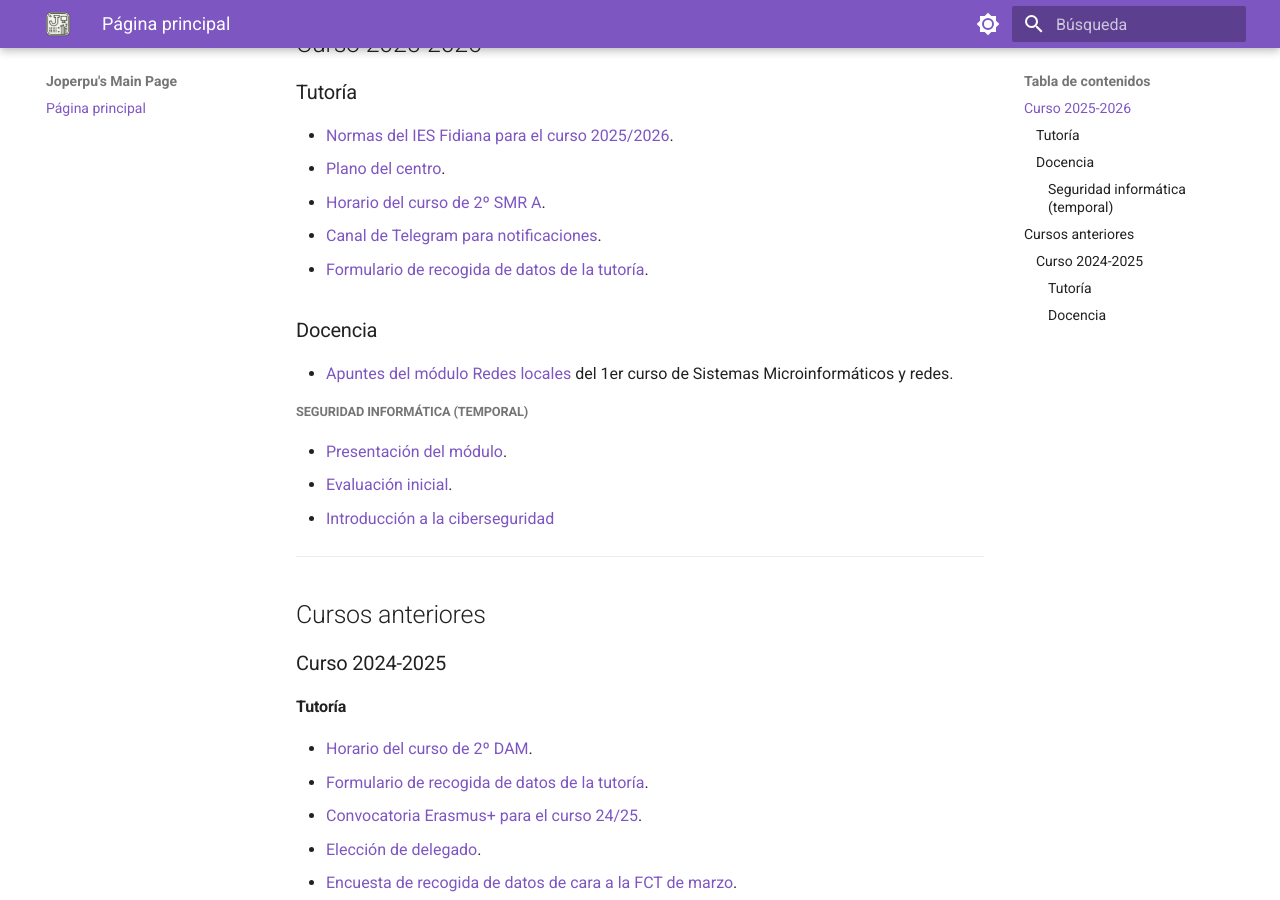
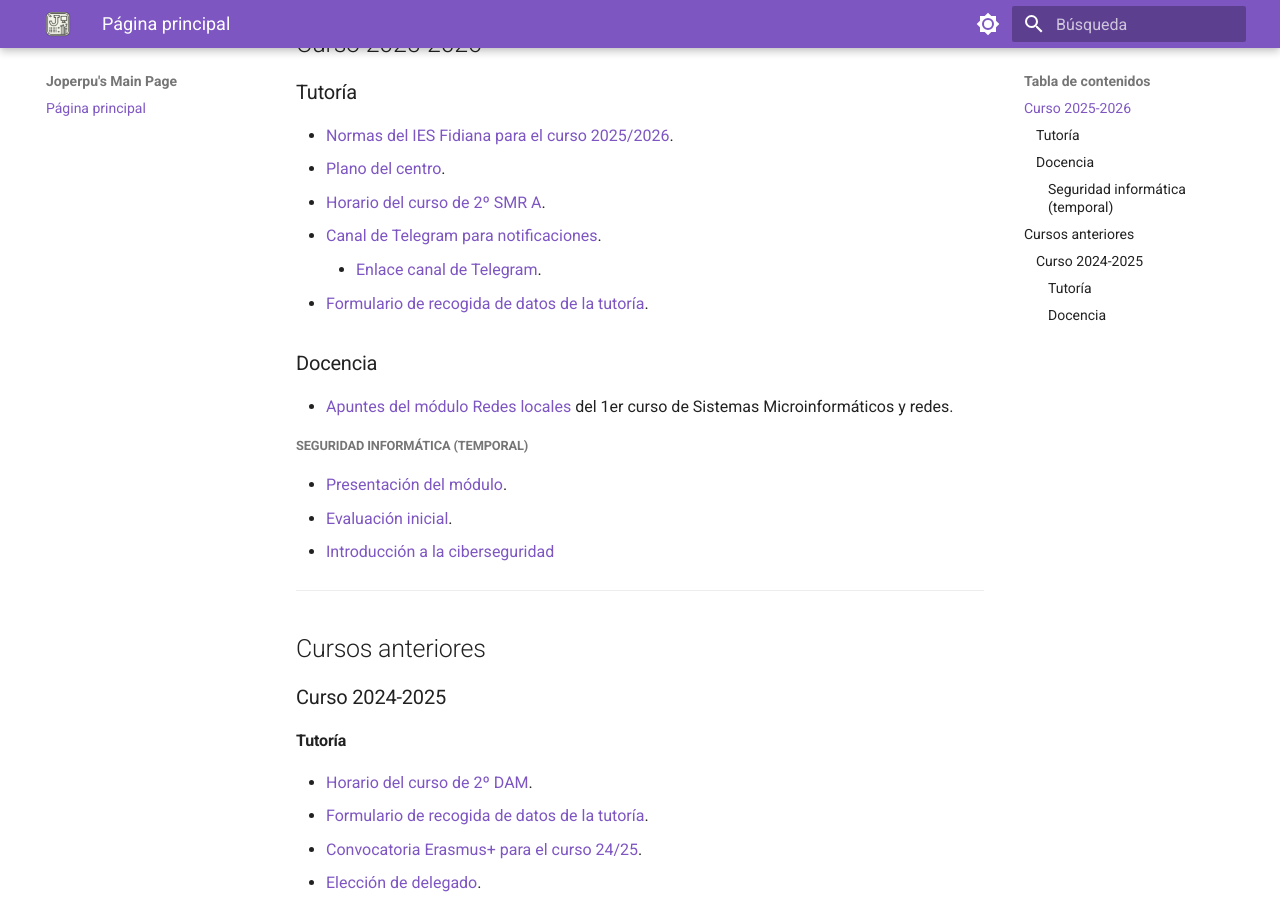
Before and after one commit to Joperpu/joperpu.github.io, an MkDocs documentation site: the page built from docs/index.md, in a window 1280 px wide and 900 px high, scrolled down 338 px. Built offline with MkDocs 1.6.1 and Material for MkDocs 9.7.7, drawn with Linux system fonts in a browser that asks for light colours.

Commit message:
Enlace temporal Telegram

```diff
--- a/docs/index.md
+++ b/docs/index.md
@@ -12,6 +12,7 @@ En esta web podrás encontrar los apuntes de algunos de los módulos profesional
 * [Plano del centro](assets/files/plano25-25.pdf).
 * [Horario del curso de 2º SMR A](assets/files/horario2smr25-26.pdf).
 * [Canal de Telegram para notificaciones](assets/images/telegram.png).
+    - [Enlace canal de Telegram](https://t.me/+pokLIsir4OUxYmFk).
 * [Formulario de recogida de datos de la tutoría](https://forms.gle/yAybT18MVhaVs8PB7).
 
 ### Docencia
```
Also changed, not shown: 1 other file.
